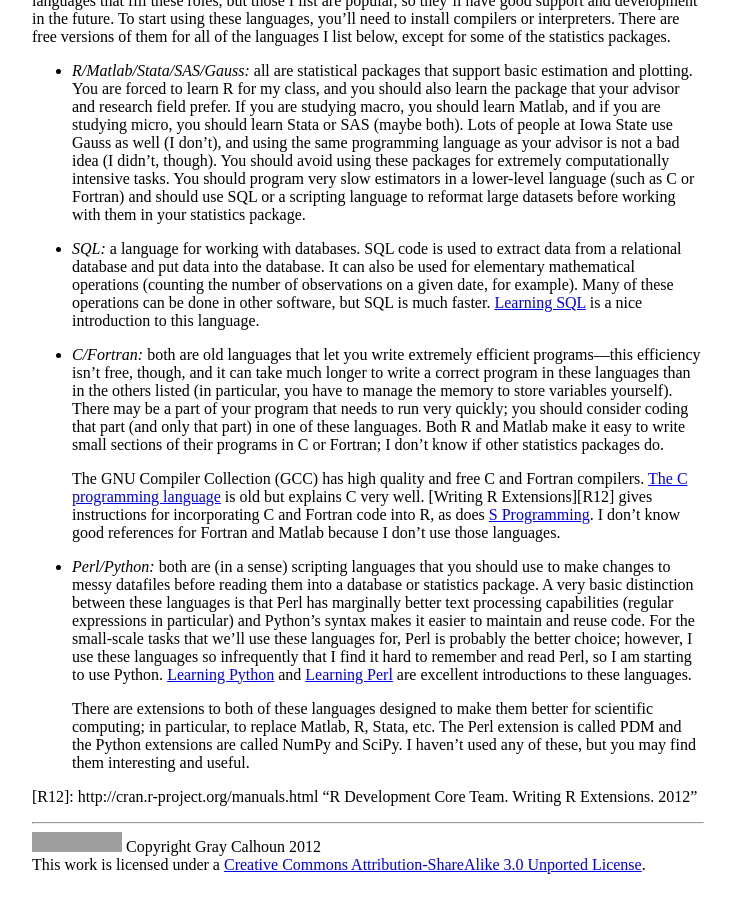
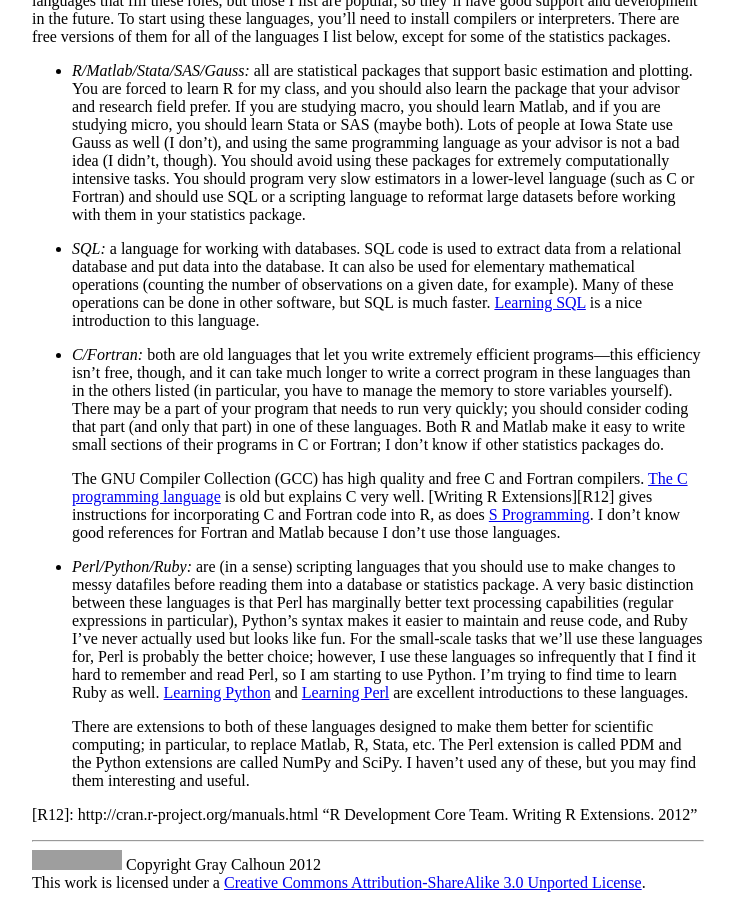
Before and after one commit to mmkuang/grayclhn.github.io, a Jekyll site: the page built from essays/_posts/2011-08-01-computing-handout.md, in a window 1280 px wide and 900 px high, scrolled down 1326 px. Shown: the whole window, without its empty margins (272-1007 px from the left). Built offline with Jekyll 4.4.1, drawn with Linux system fonts in a browser that asks for light colours; grey boxes are pictures that could not be loaded.

Commit message:
Added Ruby to the list of programming languages

```diff
--- a/essays/_posts/2011-08-01-computing-handout.md
+++ b/essays/_posts/2011-08-01-computing-handout.md
@@ -139,17 +139,19 @@ statistics packages.
   [S Programming][VeR00].  I don't know good references for Fortran and
   Matlab because I don't use those languages.
 
-* *Perl/Python:* both are (in a sense) scripting languages that you
+* *Perl/Python/Ruby:* are (in a sense) scripting languages that you
   should use to make changes to messy datafiles before reading them
   into a database or statistics package.  A very basic distinction
   between these languages is that Perl has marginally better text
-  processing capabilities (regular expressions in particular) and
-  Python's syntax makes it easier to maintain and reuse code.  For the
-  small-scale tasks that we'll use these languages for, Perl is
-  probably the better choice; however, I use these languages so
-  infrequently that I find it hard to remember and read Perl, so I am
-  starting to use Python.  [Learning Python][Lut09] and [Learning
-  Perl][SFP11] are excellent introductions to these languages.
+  processing capabilities (regular expressions in particular),
+  Python's syntax makes it easier to maintain and reuse code, and Ruby
+  I've never actually used but looks like fun.  For the small-scale
+  tasks that we'll use these languages for, Perl is probably the
+  better choice; however, I use these languages so infrequently that I
+  find it hard to remember and read Perl, so I am starting to use
+  Python.  I'm trying to find time to learn Ruby as well.  [Learning
+  Python][Lut09] and [Learning Perl][SFP11] are excellent
+  introductions to these languages.
 
     There are extensions to both of these languages designed to make
   them better for scientific computing; in particular, to replace
```
Also changed, not shown: other parts of essays/_posts/2011-08-01-computing-handout.md (+1 -1 lines).
